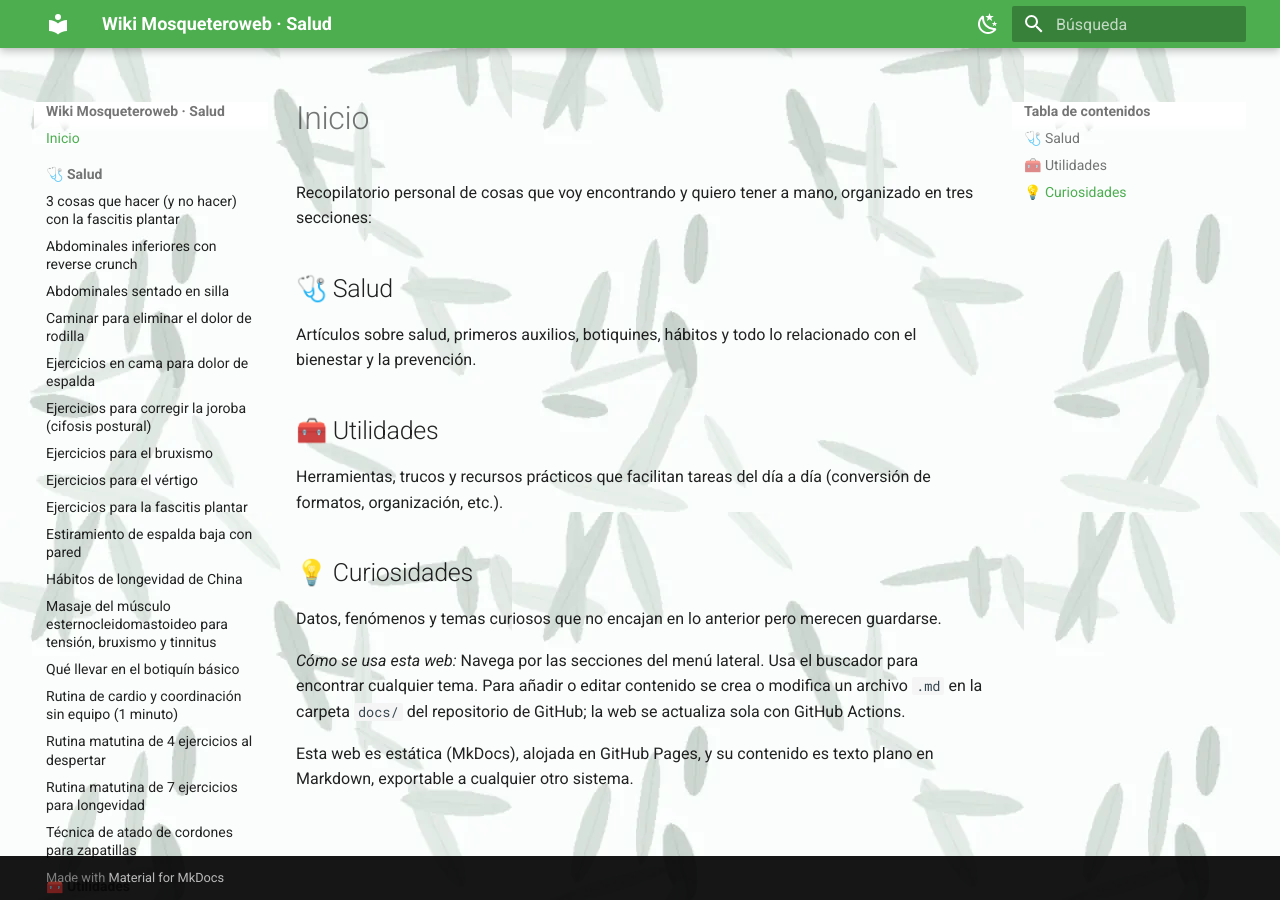
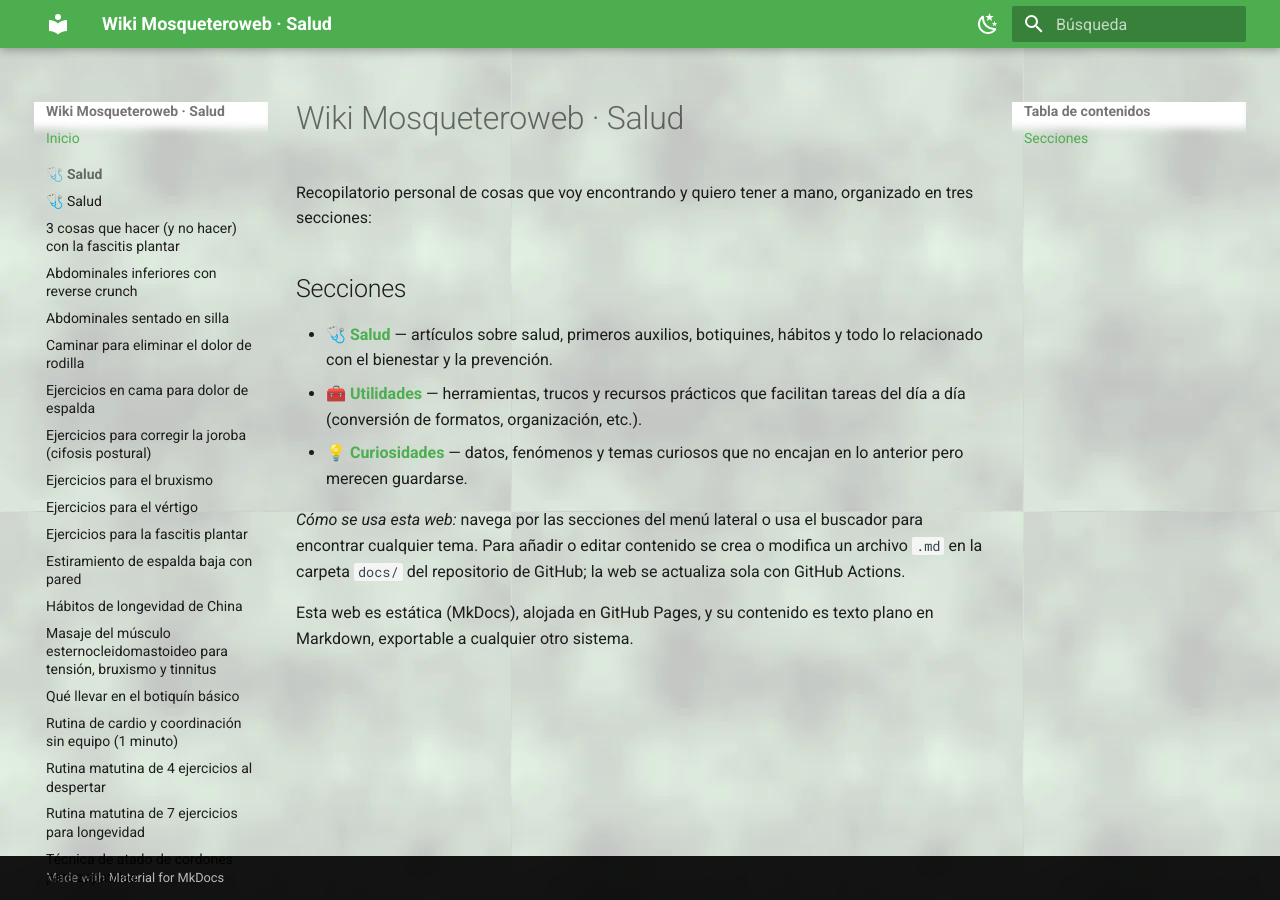
Before and after one commit to mosqueteroweb/Salud, an MkDocs documentation site: the page built from docs/index.md, in a window 1280 px wide. Built offline with MkDocs 1.6.1 and Material for MkDocs 9.7.7, drawn with Linux system fonts in a browser that asks for light colours.

Commit message:
Salud: fondo verde orgánico (igual estilo que prep) + portada como listado de categorías enlazadas + index de sección

```diff
--- a/docs/index.md
+++ b/docs/index.md
@@ -1,15 +1,13 @@
+# Wiki Mosqueteroweb · Salud
+
 Recopilatorio personal de cosas que voy encontrando y quiero tener a mano, organizado en tres secciones:
 
-## 🩺 Salud
-Artículos sobre salud, primeros auxilios, botiquines, hábitos y todo lo relacionado con el bienestar y la prevención.
+## Secciones
 
-## 🧰 Utilidades
-Herramientas, trucos y recursos prácticos que facilitan tareas del día a día (conversión de formatos, organización, etc.).
+- 🩺 **[Salud](salud/index.md)** — artículos sobre salud, primeros auxilios, botiquines, hábitos y todo lo relacionado con el bienestar y la prevención.
+- 🧰 **[Utilidades](utilidades/index.md)** — herramientas, trucos y recursos prácticos que facilitan tareas del día a día (conversión de formatos, organización, etc.).
+- 💡 **[Curiosidades](curiosidades/index.md)** — datos, fenómenos y temas curiosos que no encajan en lo anterior pero merecen guardarse.
 
-## 💡 Curiosidades
-Datos, fenómenos y temas curiosos que no encajan en lo anterior pero merecen guardarse.
-
-*Cómo se usa esta web:*
-Navega por las secciones del menú lateral. Usa el buscador para encontrar cualquier tema. Para añadir o editar contenido se crea o modifica un archivo `.md` en la carpeta `docs/` del repositorio de GitHub; la web se actualiza sola con GitHub Actions.
+*Cómo se usa esta web:* navega por las secciones del menú lateral o usa el buscador para encontrar cualquier tema. Para añadir o editar contenido se crea o modifica un archivo `.md` en la carpeta `docs/` del repositorio de GitHub; la web se actualiza sola con GitHub Actions.
 
 Esta web es estática (MkDocs), alojada en GitHub Pages, y su contenido es texto plano en Markdown, exportable a cualquier otro sistema.
--- a/docs/stylesheets/extra.css
+++ b/docs/stylesheets/extra.css
@@ -1,5 +1,6 @@
-/* Fondo con imagen (hojas) — SOLO en modo claro */
-body[data-md-color-scheme="default"] {
-  background-image: url(../assets/bg-hojas.webp);
-  background-repeat: repeat;
+/* Fondo con imagen (textura orgánica verde) — SOLO en modo claro */
+html body[data-md-color-scheme="default"] {
+  background-image: url(../assets/bg-verde.webp) !important;
+  background-repeat: repeat !important;
+  background-color: #e8f3e8 !important;
 }
```
Also changed, not shown: docs/curiosidades/index.md (added, +10 -0 lines), docs/salud/index.md (added, +21 -0 lines), docs/utilidades/index.md (added, +21 -0 lines), docs/assets/bg-verde.webp (added).
